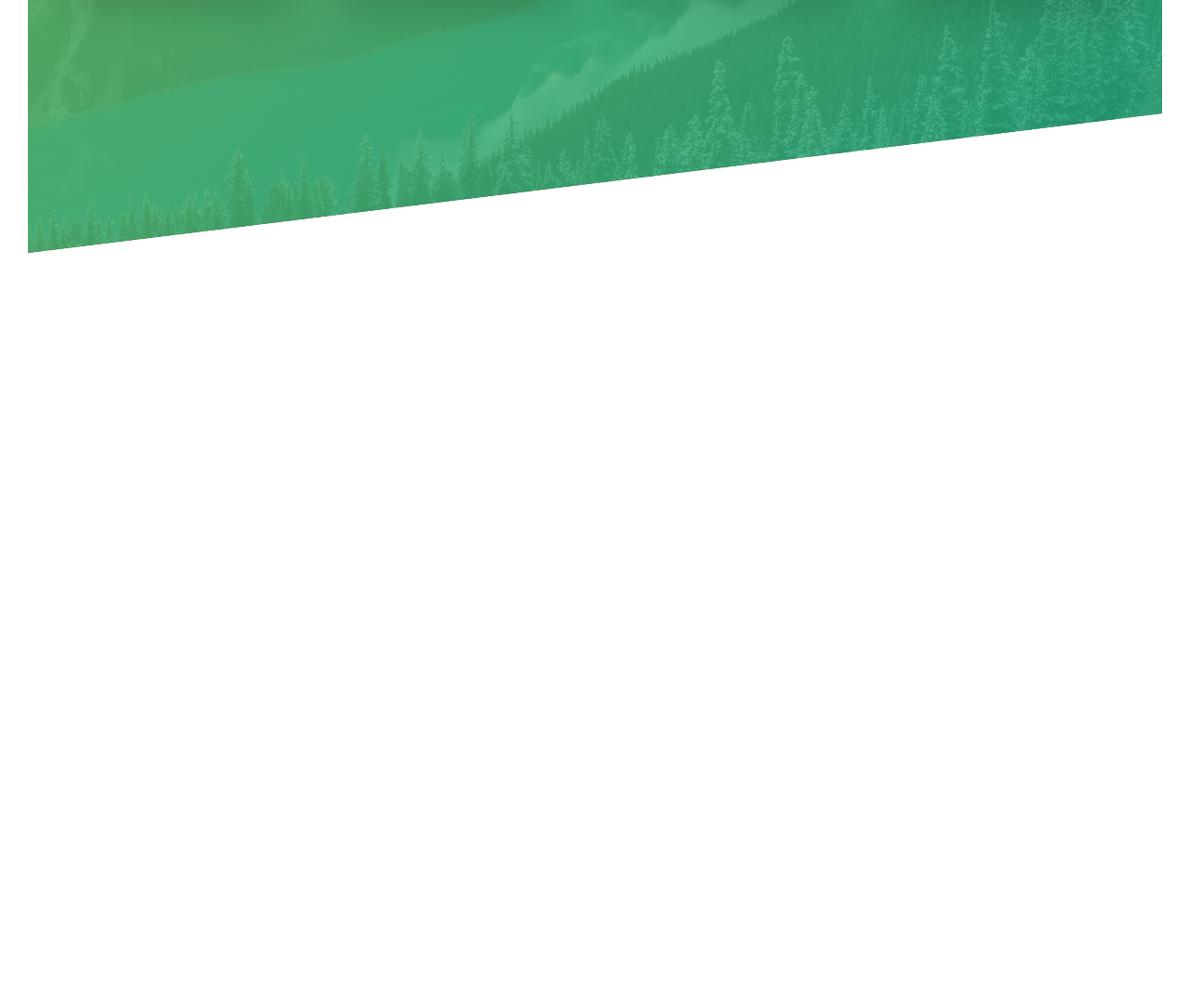
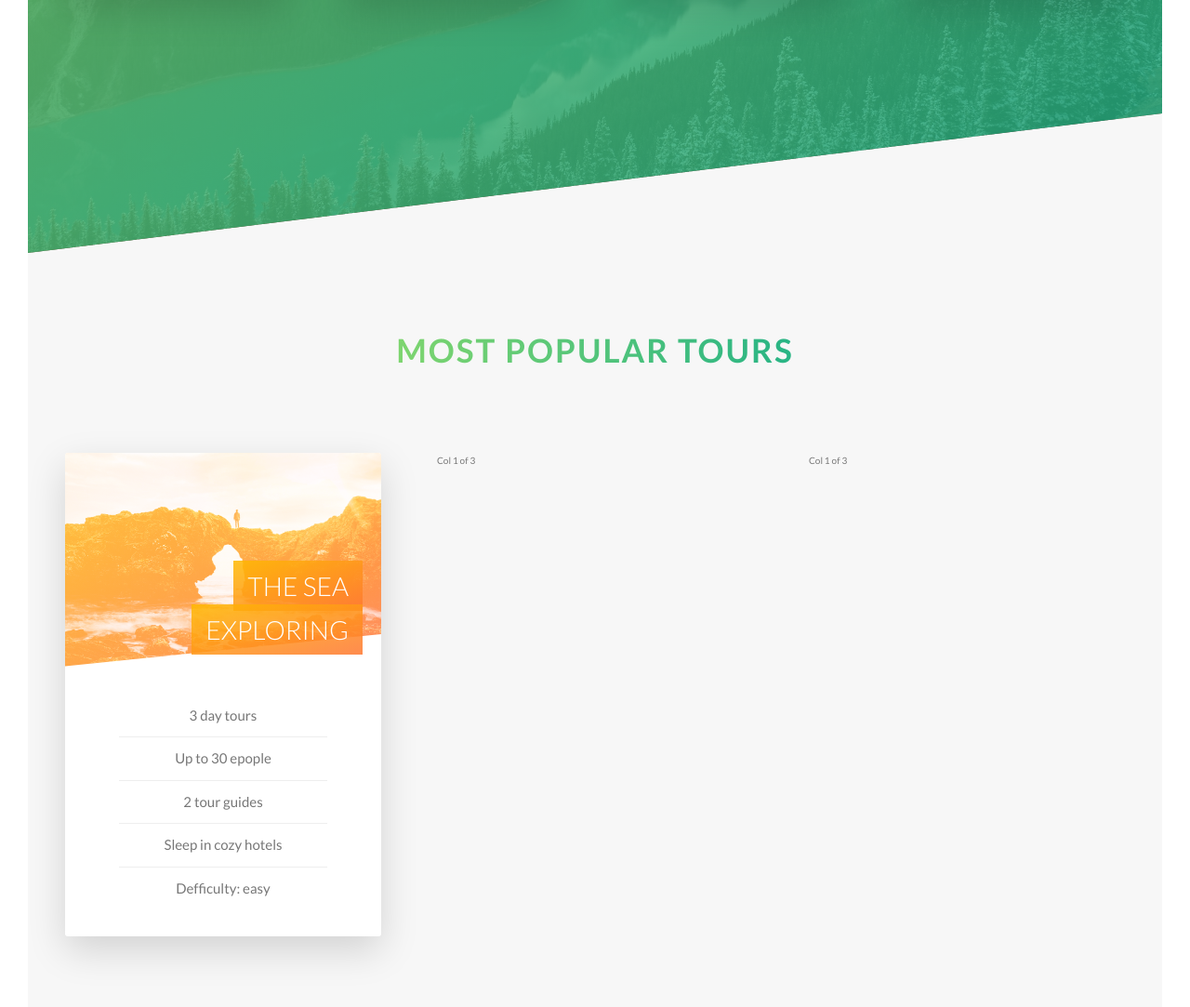
Before and after one commit to matthias-park/Advanced-CSS-Notorious, a website: page index.html in a window 1280 px wide. Shown: the part 1961-3044 px from the top of the page at 93% size. Before the commit the page ends 2233 px from the top, so only its background shows below. Drawn offline with Linux system fonts and the light colour scheme.

Commit message:
Feat: Building the Tour Section 1-2

```diff
--- a/index.html
+++ b/index.html
@@ -121,6 +121,50 @@
           </div>
         </div>
       </section>
+      <section class="section-tour">
+        <div class="u-center-text u-margin-bottom-big">
+          <h2 class="heading-secondary">
+            Most Popular Tours
+          </h2>
+        </div>
+
+        <div class="row">
+          <div class="col-1-of-3">
+              <div class="card">
+                <div class="card__side card__side--front">
+                  <div class="card__picture card__picture--1">
+                    &nbsp;
+                  </div>
+                  <h4 class="card__heading">
+                    <span class="card__heading-span card__heading-span--1">
+                      The Sea Exploring
+                    </span>
+                  </h4>
+                  <div class="card__details">
+                    <ul>
+                      <li>3 day tours</li>
+                      <li>Up to 30 epople</li>
+                      <li>2 tour guides</li>
+                      <li>Sleep in cozy hotels</li>
+                      <li>Defficulty: easy</li>
+                    </ul>
+                  </div>
+
+                </div>
+                <div class="card__side card__side--back card__side--back-1">
+                  BACK
+                </div>
+              </div>
+          </div>
+          <div class="col-1-of-3">
+              Col 1 of 3
+          </div>
+          <div class="col-1-of-3">
+              Col 1 of 3
+          </div>
+      </div>
+
+      </section>
     </main>
     <!--
         <section class="grid-test">
--- a/sass/abstracts/_variables.scss
+++ b/sass/abstracts/_variables.scss
@@ -2,7 +2,14 @@ $color-primary: #55c57a;
 $color-primary-light: #7ed56f;
 $color-primary-dark: #28b485;
 
+$color-secondary-light: #ffb900;
+$color-secondary-dark: #ff7730;
+
+$color-tertiary-light: #2998ff;
+$color-tertiary-dark: #5643fa;
+
 $color-grey-light-1: #f7f7f7;
+$color-grey-light-2: #eee;
 
 $color-grey-drak: #777;
 $color-white:#fff;
--- /dev/null
+++ b/sass/components/_card.scss
@@ -0,0 +1,115 @@
+.card {
+  // FUNCTIONALITY
+  perspective: 150rem;
+  -moz-perspective: 150rem;
+  position: relative;
+  height: 52rem;
+
+  &__side {
+    height: 52rem;
+    transition: all 0.8s ease;
+    position: absolute;
+    top: 0;
+    left: 0;
+    width: 100%;
+    backface-visibility: hidden;
+    border-radius: 3px;
+    overflow: hidden;
+    box-shadow: 0 1.5rem 4rem rgba($color-black, 0.15);
+
+    &--front {
+      background-color: $color-white;
+    }
+
+    &--back {
+      transform: rotateY(180deg);
+
+      &-1 {
+        background-image: linear-gradient(
+          to right bottom,
+          $color_secondary-light,
+          $color-secondary-dark
+        );
+      }
+    }
+  }
+
+  &:hover &__side--front {
+    transform: rotateY(-180deg);
+  }
+
+  &:hover &__side--back {
+    transform: rotateY(0);
+  }
+
+  // FRONT SIDE STYLEING
+  &__picture {
+    background-size: cover;
+    height: 23rem;
+    background-blend-mode: screen;
+    -webkit-clip-path: polygon(0 0, 100% 0, 100% 85%, 0 100%);
+    clip-path: polygon(0 0, 100% 0, 100% 85%, 0 100%);
+
+    &--1 {
+      background-image: linear-gradient(
+          to right bottom,
+          $color_secondary-light,
+          $color-secondary-dark
+        ),
+        url(../img/nat-5.jpg);
+    }
+
+    &--2 {
+      background-image: url(../img/nat-5.jpg);
+    }
+
+    &--3 {
+      background-image: url(../img/nat-5.jpg);
+    }
+  }
+
+  &__heading {
+    font-size: 2.8rem;
+    font-weight: 300;
+    text-transform: uppercase;
+    text-align: right;
+    color: $color-white;
+    position: absolute;
+    top: 12rem;
+    right: 2rem;
+    width: 75%;
+  }
+
+  &__heading-span {
+    padding: 1rem 1.5rem;
+    -webkit-box-decoration-break: clone;
+    box-decoration-break: clone;
+
+    &--1 {
+      background-image: linear-gradient(
+        to right bottom,
+        rgba($color_secondary-light, 0.85),
+        rgba($color-secondary-dark, 0.85)
+      );
+    }
+  }
+
+  &__details {
+    padding: 3rem;
+    ul {
+      list-style: none;
+      width: 80%;
+      margin: 0 auto;
+
+      li {
+        text-align: center;
+        font-size: 1.5rem;
+        padding: 1rem;
+
+        &:not(:last-child) {
+          border-bottom: 1px solid $color-grey-light-2;
+        }
+      }
+    }
+  }
+}
--- a/sass/layout/_header.scss
+++ b/sass/layout/_header.scss
@@ -9,6 +9,7 @@
   background-position: top;
   position: relative;
 
+  -webkit-clip-path: polygon(0 0, 100% 0, 100% 75vh, 0% 100%);
   clip-path: polygon(0 0, 100% 0, 100% 75vh, 0% 100%);
 
   &__logo-box {
--- a/sass/main.scss
+++ b/sass/main.scss
@@ -11,6 +11,7 @@
 @import "pages/home";
 
 @import "components/button";
+@import "components/card";
 @import "components/composition";
 @import "components/feature-box";
 
--- a/sass/pages/_home.scss
+++ b/sass/pages/_home.scss
@@ -19,3 +19,9 @@
     transform: skewY(7deg);
   }
 }
+
+.section-tour {
+  background-color: $color-grey-light-1;
+  padding: 25rem 0 50rem 0;
+  margin-top: -10rem;
+}
```
Also changed, not shown: css/style.css.
